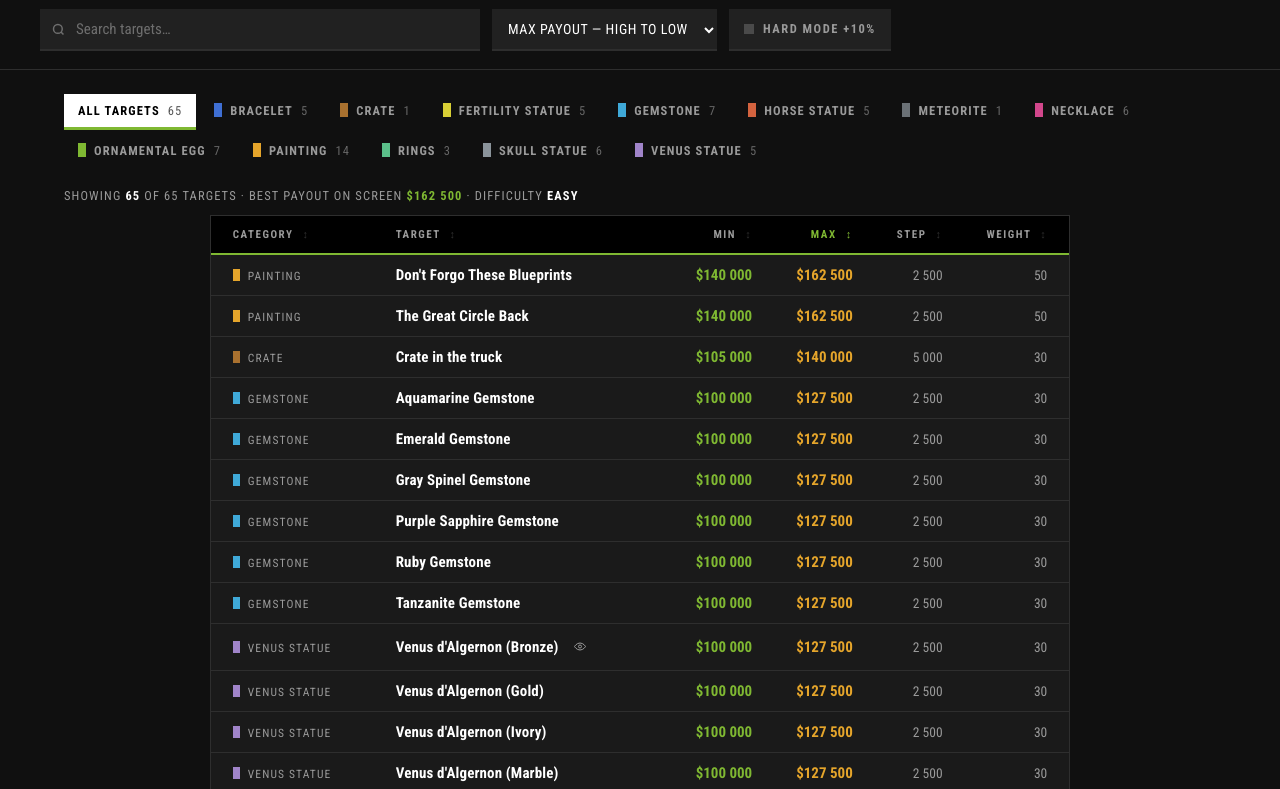
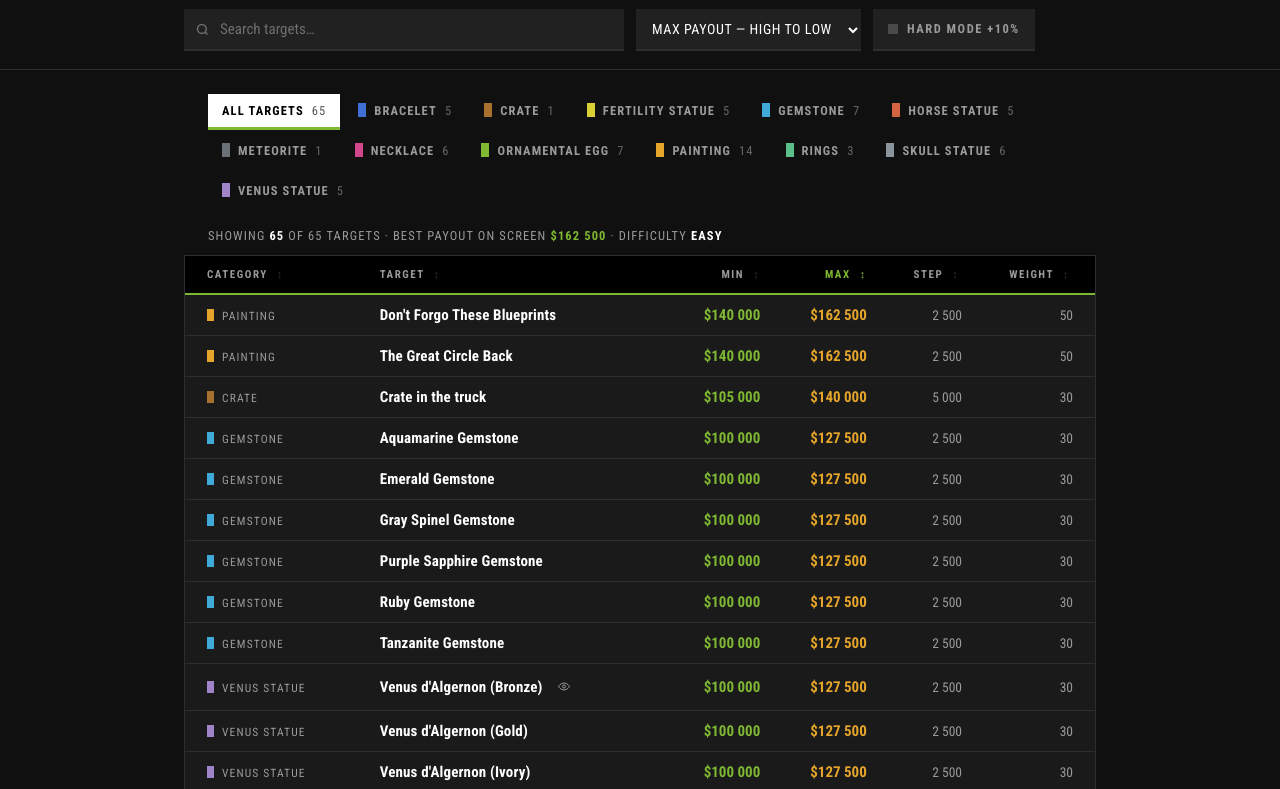
Before and after one commit to siralexeu/kortz-secondary, a plain HTML site: page index.html in a window 1280 px wide. Shown: the part 139-928 px from the top of the page. Drawn offline with Linux system fonts and the light colour scheme.

Commit message:
Add files via upload

```diff
--- a/index.html
+++ b/index.html
@@ -107,7 +107,7 @@
   /* ===== table ===== */
   .tablecard{max-width:1200px;margin:12px auto 0;padding:0 24px}
   .tableshell{background:var(--panel);border:1px solid var(--line);overflow-x:auto;width:fit-content;max-width:100%;margin:0 auto}
-  table{width:auto;border-collapse:collapse;min-width:620px}
+  table{width:auto;border-collapse:collapse;min-width:910px}
   thead th{
     background:#000;color:var(--dim);
     font-weight:700;font-size:11px;letter-spacing:.14em;text-transform:uppercase;
@@ -130,7 +130,8 @@
   .cat .swatch{display:inline-block;width:7px;height:12px;margin-right:8px;vertical-align:-1px;background:var(--c,#666)}
   .cash{color:var(--money);font-weight:700;white-space:nowrap}
   .gold{color:var(--gold);font-weight:700;white-space:nowrap}
-  .step,.wt{color:var(--dim);font-size:13.5px}
+  .step,.wt{color:var(--dim);font-size:13.5px;text-align:center}
+  th[data-key="step"],th[data-key="weight"]{text-align:center}
   .name-cell{display:flex;align-items:center;gap:9px}
   .peek{
     position:relative;display:inline-flex;align-items:center;justify-content:center;
@@ -413,6 +414,16 @@ document.getElementById("hard").onchange=e=>{
   render();
 };
 
+function syncWidths(){
+  const shell = document.querySelector(".tableshell");
+  if(!shell) return;
+  const w = shell.getBoundingClientRect().width;
+  if(!w) return;
+  document.querySelectorAll(".banner-inner, .controlbar-inner, #tabs, #stats, .deposit, footer")
+    .forEach(el=>{ el.style.width = w+"px"; el.style.maxWidth = w+"px"; });
+}
+window.addEventListener("resize", ()=>requestAnimationFrame(syncWidths));
+
 function render(){
   const q=document.getElementById("q").value.trim().toLowerCase();
 
@@ -450,6 +461,8 @@ function render(){
       <td class="num wt">${d.weight}</td>`;
     tb.appendChild(tr);
   });
+
+  requestAnimationFrame(syncWidths);
 
   document.getElementById("empty").hidden = list.length>0;
 
```
